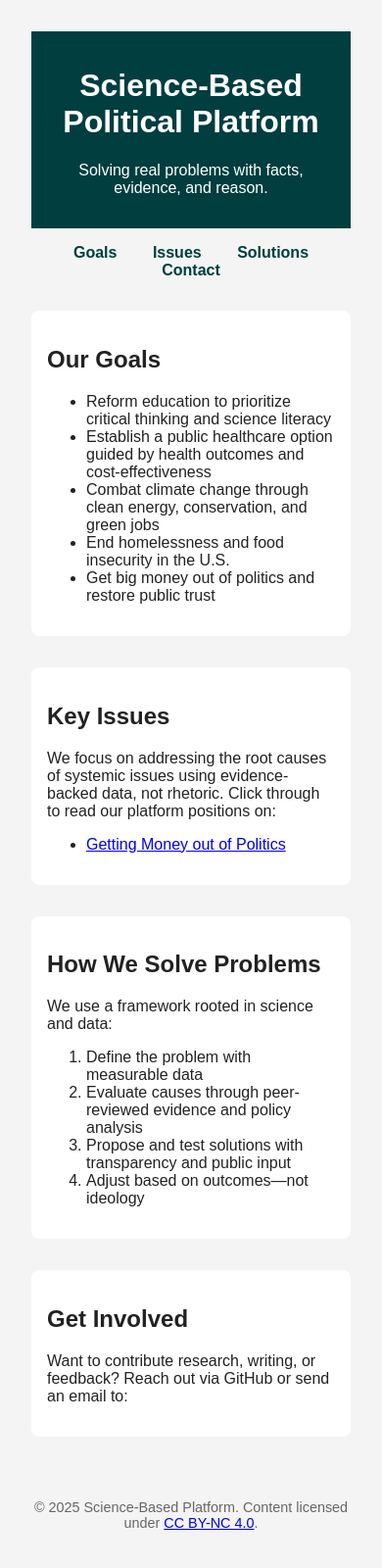
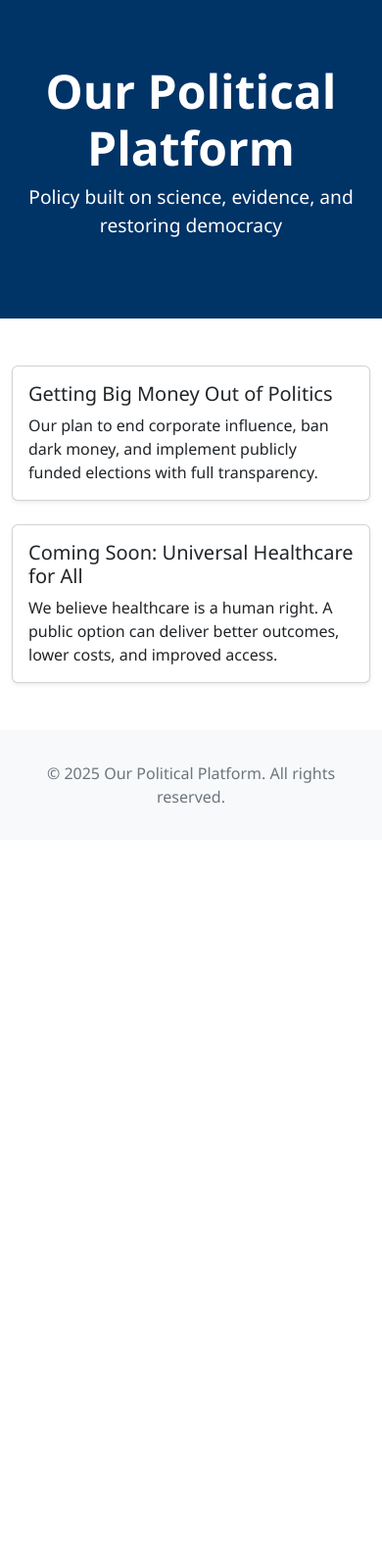
Before and after one commit to Trancefiend/ThinkItThrough.github.io, a plain HTML site: page index.html in a window 390 px wide. Shown: the whole page at 98% size. After the commit the page ends 857 px from the top, so only its background shows below. Drawn offline with nearby package versions, Linux system fonts and the light colour scheme.

Commit message:
use bootstrap

```diff
--- a/index.html
+++ b/index.html
@@ -1,100 +1,89 @@
 <!DOCTYPE html>
 <html lang="en">
+
 <head>
   <meta charset="UTF-8" />
-  <meta name="viewport" content="width=device-width, initial-scale=1.0"/>
-  <title>Science-Based Political Platform</title>
+  <meta name="viewport" content="width=device-width, initial-scale=1" />
+  <title>Our Political Platform</title>
+  <link href="https://cdn.jsdelivr.net/npm/bootstrap@5.3.2/dist/css/bootstrap.min.css" rel="stylesheet">
   <style>
     body {
-      font-family: Arial, sans-serif;
-      margin: 0;
-      padding: 2rem;
-      background-color: #f4f4f4;
-      color: #222;
+      font-family: 'Segoe UI', Tahoma, Geneva, Verdana, sans-serif;
     }
-    header {
-      background: #003e3f;
-      color: #fff;
-      padding: 1rem;
+
+    .hero {
+      background-color: #003366;
+      color: white;
+      padding: 4rem 1rem;
       text-align: center;
     }
-    nav {
-      margin-top: 1rem;
-      text-align: center;
-    }
-    nav a {
-      margin: 0 1rem;
-      color: #003e3f;
-      text-decoration: none;
+
+    .hero h1 {
+      font-size: 3rem;
       font-weight: bold;
     }
-    section {
-      margin: 2rem 0;
-      padding: 1rem;
-      background-color: #fff;
-      border-radius: 8px;
+
+    .hero p {
+      font-size: 1.2rem;
     }
+
+    .card-link {
+      text-decoration: none;
+      color: inherit;
+    }
+
+    .card-link:hover {
+      text-decoration: underline;
+    }
+
     footer {
-      margin-top: 4rem;
+      padding: 2rem;
       text-align: center;
-      font-size: 0.9rem;
-      color: #666;
+      background-color: #f8f9fa;
+      color: #6c757d;
     }
   </style>
 </head>
+
 <body>
-  <header>
-    <h1>Science-Based Political Platform</h1>
-    <p>Solving real problems with facts, evidence, and reason.</p>
+  <header class="hero">
+    <h1>Our Political Platform</h1>
+    <p>Policy built on science, evidence, and restoring democracy</p>
   </header>
 
-  <nav>
-    <a href="#goals">Goals</a>
-    <a href="#issues">Issues</a>
-    <a href="#solutions">Solutions</a>
-    <a href="#contact">Contact</a>
-  </nav>
+  <main class="container my-5">
+    <div class="row g-4">
+      <div class="col-md-6">
+        <a href="money-out-of-politics.html" class="card-link">
+          <div class="card h-100 shadow-sm">
+            <div class="card-body">
+              <h5 class="card-title">Getting Big Money Out of Politics</h5>
+              <p class="card-text">Our plan to end corporate influence, ban dark money, and implement publicly funded
+                elections with full transparency.</p>
+            </div>
+          </div>
+        </a>
+      </div>
 
-  <section id="goals">
-    <h2>Our Goals</h2>
-    <ul>
-      <li>Reform education to prioritize critical thinking and science literacy</li>
-      <li>Establish a public healthcare option guided by health outcomes and cost-effectiveness</li>
-      <li>Combat climate change through clean energy, conservation, and green jobs</li>
-      <li>End homelessness and food insecurity in the U.S.</li>
-      <li>Get big money out of politics and restore public trust</li>
-    </ul>
-  </section>
-
-  <section id="issues">
-    <h2>Key Issues</h2>
-    <p>
-      We focus on addressing the root causes of systemic issues using evidence-backed data, not rhetoric.
-      Click through to read our platform positions on:
-    </p>
-    <ul>
-      <li><a href="money-out-of-politics.html">Getting Money out of Politics</a></li>
-    </ul>
-  </section>
-
-  <section id="solutions">
-    <h2>How We Solve Problems</h2>
-    <p>We use a framework rooted in science and data:</p>
-    <ol>
-      <li>Define the problem with measurable data</li>
-      <li>Evaluate causes through peer-reviewed evidence and policy analysis</li>
-      <li>Propose and test solutions with transparency and public input</li>
-      <li>Adjust based on outcomes—not ideology</li>
-    </ol>
-  </section>
-
-  <section id="contact">
-    <h2>Get Involved</h2>
-    <p>Want to contribute research, writing, or feedback? Reach out via GitHub or send an email to: </p>
-  </section>
+      <div class="col-md-6">
+        <a href="#" class="card-link">
+          <div class="card h-100 shadow-sm">
+            <div class="card-body">
+              <h5 class="card-title">Coming Soon: Universal Healthcare for All</h5>
+              <p class="card-text">We believe healthcare is a human right. A public option can deliver better outcomes,
+                lower costs, and improved access.</p>
+            </div>
+          </div>
+        </a>
+      </div>
+    </div>
+  </main>
 
   <footer>
-    <p>© 2025 Science-Based Platform. Content licensed under <a href="https://creativecommons.org/licenses/by-nc/4.0/">CC BY-NC 4.0</a>.</p>
+    &copy; 2025 Our Political Platform. All rights reserved.
   </footer>
+
+  <script src="https://cdn.jsdelivr.net/npm/bootstrap@5.3.2/dist/js/bootstrap.bundle.min.js"></script>
 </body>
+
 </html>
```
Also changed, not shown: money-out-of-politics.html (+94 -57 lines).
